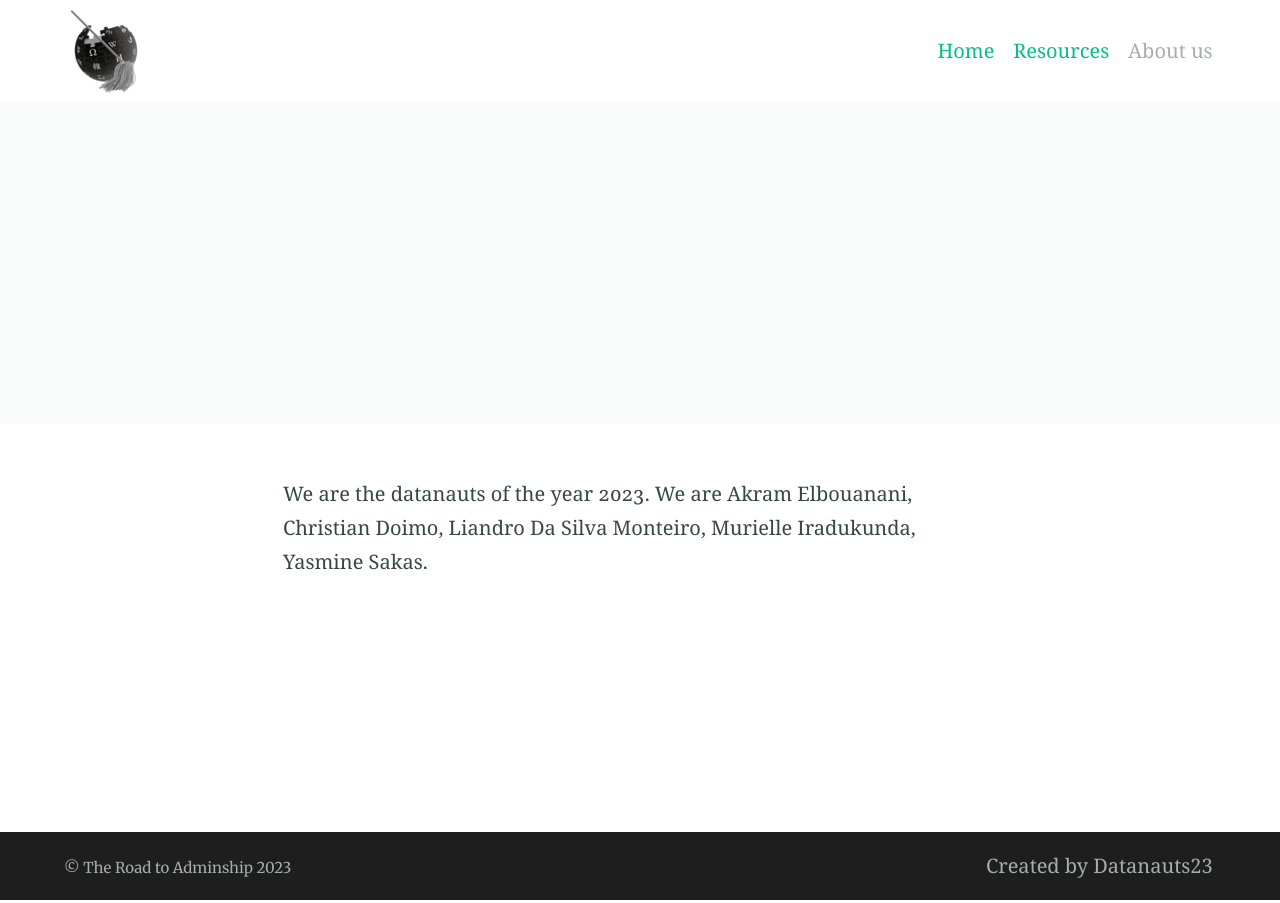
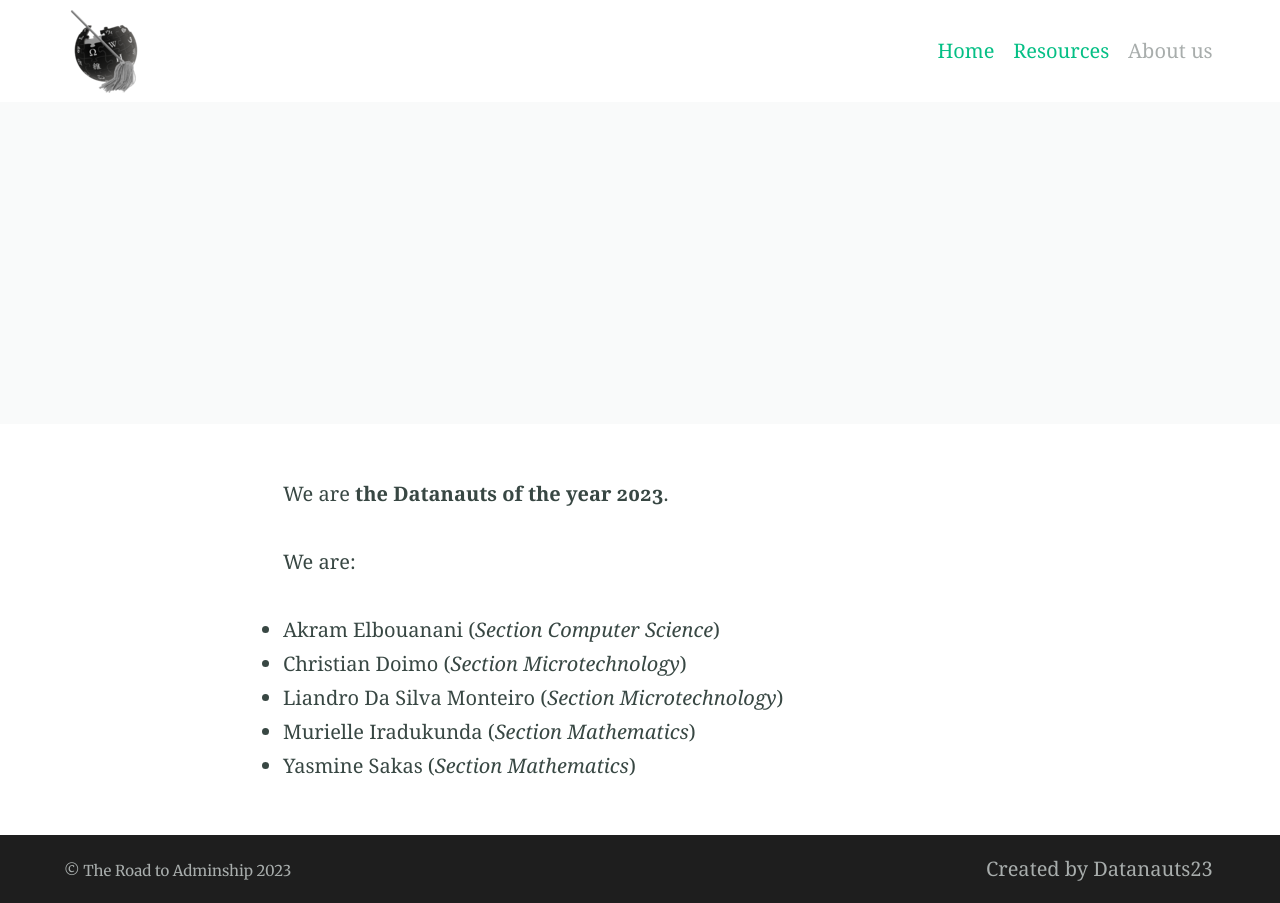
Before and after one commit to Sakasy/sakasy.github.io, a Jekyll site: the page built from members.md, in a window 1280 px wide. Built offline with Jekyll 4.4.1, drawn with Linux system fonts in a browser that asks for light colours.

Commit message:
Update members.md

```diff
--- a/members.md
+++ b/members.md
@@ -1,7 +1,13 @@
 ---
-feature_text: |
-feature_image: "key.jpeg"
+    feature_text: |
+    feature_image: "key.jpeg"
 ---
 
- We are the datanauts of the year 2023.
- We are Akram Elbouanani, Christian Doimo, Liandro Da Silva Monteiro, Murielle Iradukunda, Yasmine Sakas.
+ We are **the Datanauts of the year 2023**.
+
+ We are:
+ * Akram Elbouanani (*Section Computer Science*)
+ * Christian Doimo (*Section Microtechnology*)
+ * Liandro Da Silva Monteiro (*Section Microtechnology*)
+ * Murielle Iradukunda (*Section Mathematics*)
+ * Yasmine Sakas (*Section Mathematics*)
```
